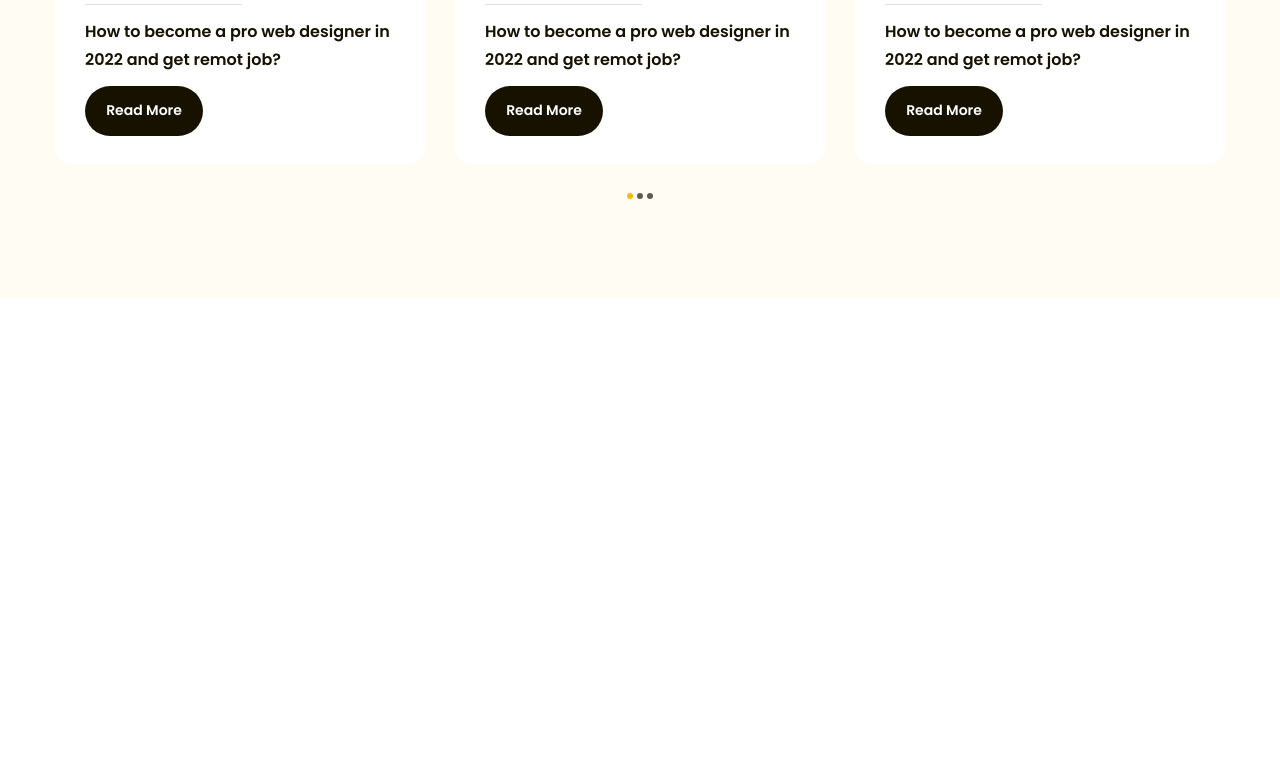
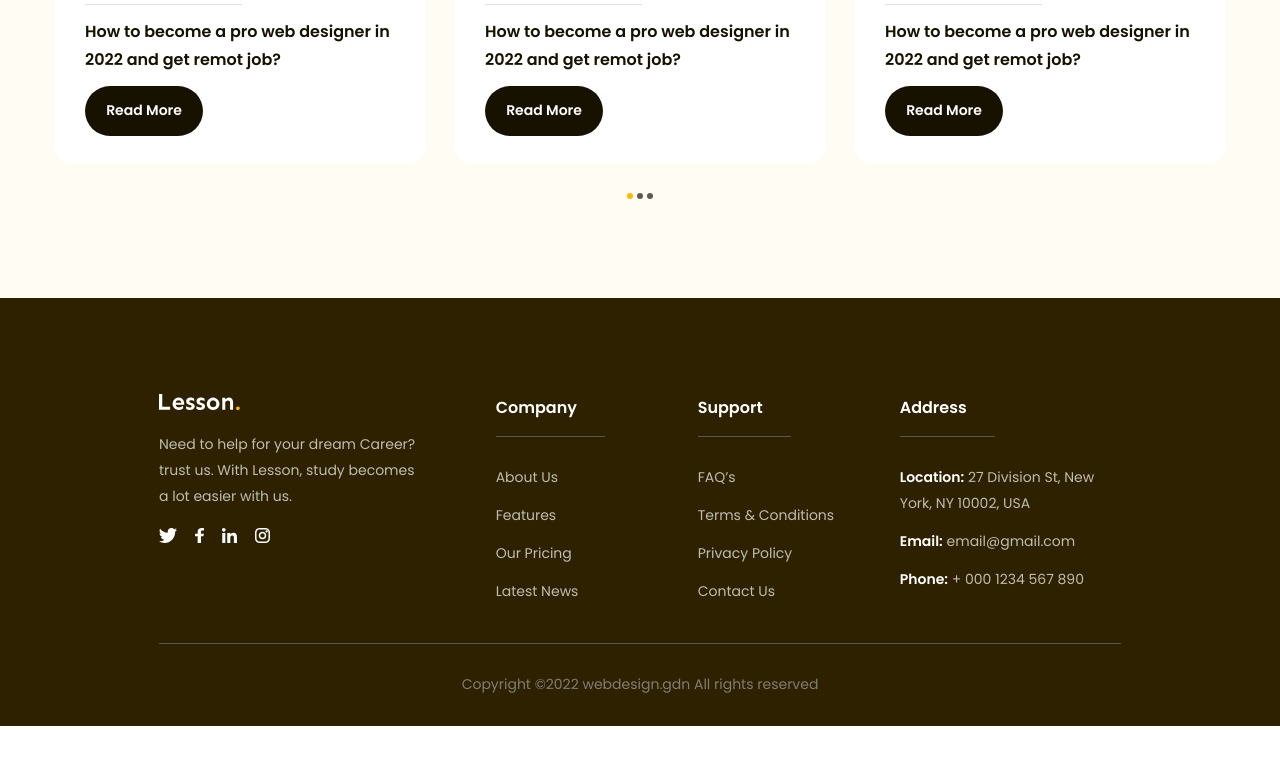
Before and after one commit to linhbu06/project-03, a plain HTML site: page index.html in a window 1280 px wide. Shown: the part 4427-5191 px from the top of the page. Drawn offline with Linux system fonts and the light colour scheme.

Commit message:
features\footer

```diff
--- a/asset/css/style.css
+++ b/asset/css/style.css
@@ -754,3 +754,86 @@ body {
 .blog .blog-infor .blog-btn:hover {
     background-color: var(--primary-color);
 }
+
+/* footer */
+.footer {
+    /* padding-top: 96px; */
+    padding: 96px 135px 0;
+    background: #2E2100;
+}
+
+.footer .row {
+    display: flex;
+    border-bottom: 1px solid #59554B;
+    /* border-bottom: 1px solid red; */
+}
+
+.footer .row .column {
+    width: 21%;
+}
+
+.footer .row .column:first-child {
+    width: 35%;
+}
+
+.footer .column .desc {
+    width: 267px;
+    margin: 18px 0;
+    color: #BFBCB2;
+    font-size: 1.4rem;
+    font-weight: 400;
+    line-height: 1.85; /* 185.714% */
+}
+
+.footer .column .social {
+    display: flex;
+    gap: 0 18px;
+}
+
+.footer .column .title {
+    display:inline-block;
+    /* width: calc(100% + 28px); */
+    padding-right:28px;
+    color: #FFF;
+    font-size: 1.6rem;
+    font-weight: 600;
+    line-height: 1.75; /* 175% */
+    border-bottom:1px solid #59554B ;
+    padding-bottom: 14px;
+}
+
+.footer .column .list {
+    margin-top: 28px;
+}
+
+.footer .column .list li {
+    margin-top: 12px;
+}
+
+.footer .column .list li:last-child {
+    padding-bottom: 38px;
+}
+
+.footer .column .list a {
+    color: #BFBCB2;
+    font-size: 1.4rem;
+    font-weight: 400;
+    line-height: 1.85; /* 185.714% */
+
+}
+
+.footer .column .list strong {
+    color: #FFF;
+    font-size: 1.4rem;
+    font-weight: 600;
+    line-height: 1.85; /* 185.714% */
+}
+
+.footer .copyright {
+    padding: 28px 0;
+    color: #807D74;
+    text-align: center;
+    font-size: 1.4rem;
+    font-weight: 400;
+    line-height: 1.85; /* 185.714% */
+}
--- a/index.html
+++ b/index.html
@@ -627,6 +627,74 @@
                 </div>
             </div>
         </div>
-
+        <!-- footer -->
+        <footer class="footer">
+            <div class="content">
+                <div class="row">
+                    <div class="column">
+                        <img
+                            src="./asset/img/logo-white.svg"
+                            alt=""
+                            class="logo"
+                        />
+                        <p class="desc">
+                            Need to help for your dream Career? trust us. With
+                            Lesson, study becomes a lot easier with us.
+                        </p>
+                        <div class="social">
+                            <a href="#"><img src="./asset/icons/Twitter.svg" alt="" class="sub-social" /></a>
+                            <a href="#"><img src="./asset/icons/Facebook.svg" alt="" class="sub-social" /></a>
+                            <a href="#"><img src="./asset/icons/Linkedin.svg" alt="" class="sub-social" /></a>
+                            <a href="#"><img src="./asset/icons/Instagram.svg" alt="" class="sub-social" /></a>
+                        </div>
+                    </div>
+                    <div class="column">
+                        <h3 class="title">Company</h3>
+                        <ul class="list">
+                            <li>
+                                <a href="#">About Us</a>
+                            </li>
+                            <li>
+                                <a href="#">Features</a>
+                            </li>
+                            <li>
+                                <a href="#">Our Pricing</a>
+                            </li>
+                            <li>
+                                <a href="#">Latest News</a>
+                            </li>
+                        </ul>
+                    </div>
+                    <div class="column">
+                        <h3 class="title">Support</h3>
+                        <ul class="list">
+                            <li>
+                                <a href="#">FAQ’s</a>
+                            </li>
+                            <li>
+                                <a href="#">Terms & Conditions</a>
+                            </li>
+                            <li>
+                                <a href="#">Privacy Policy</a>
+                            </li>
+                            <li>
+                                <a href="#">Contact Us</a>
+                            </li>
+                        </ul>
+                    </div>
+                    <div class="column">
+                        <h3 class="title">Address</h3>
+                        <ul class="list">
+                            <li><a href="#"><strong>Location:</strong> 27 Division St, New York, NY 10002, USA</a></li>
+                            <li><a href="#"><strong>Email:</strong> email@gmail.com</a></li>
+                            <li><a href="#"><strong>Phone:</strong> + 000 1234 567 890</a></li>
+                        </ul>
+                    </div>
+                </div>
+                <div class="copyright">
+                    <p class="desc">Copyright ©2022 webdesign.gdn All rights reserved</p>
+                </div>
+            </div>
+        </footer>
     </body>
 </html>
```
Also changed, not shown: asset/icons/Facebook.svg (added), asset/icons/Instagram.svg (added), asset/icons/Linkedin.svg (added), asset/icons/Twitter.svg (added), asset/img/logo-white.svg (added).
